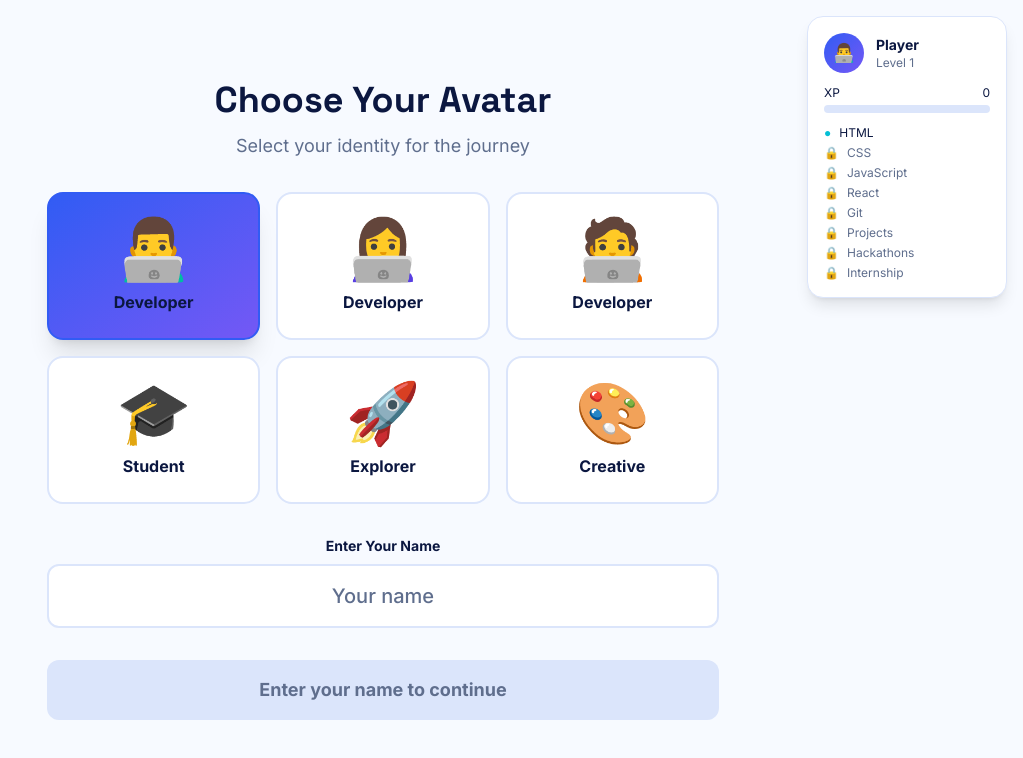
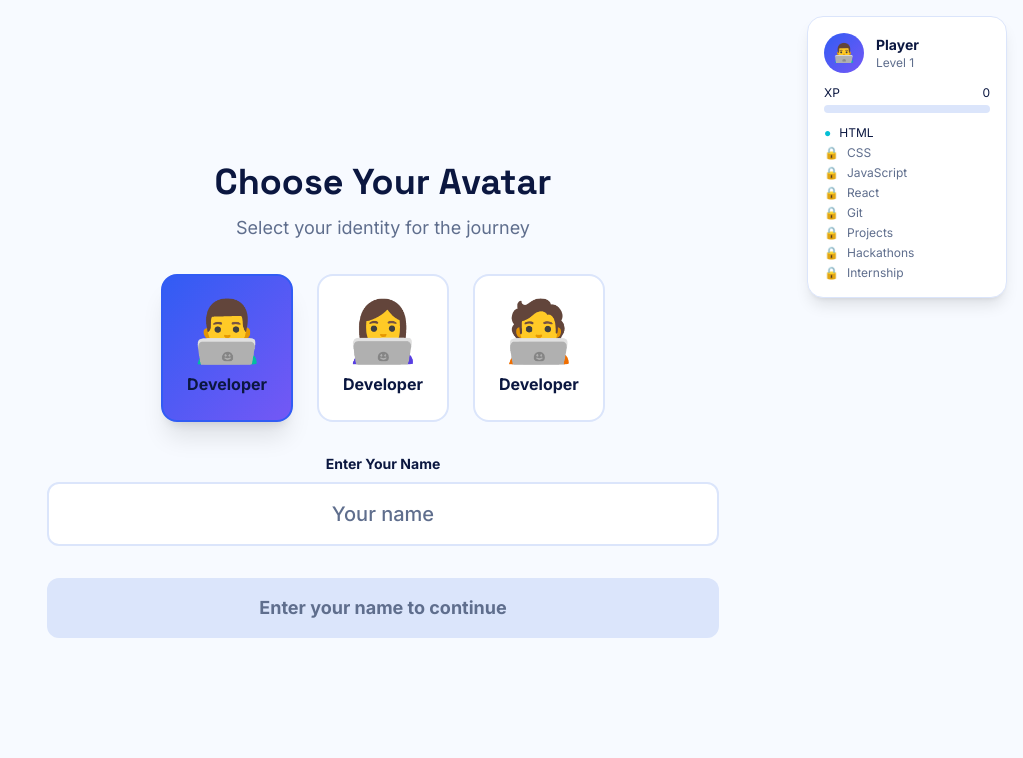
Before and after one commit to shubham123df/NexaSoul-Simulation, a React (Vite) app: page / in a window 1280 px wide. Both pictures are taken after a click on the button "Start Your Journey →". Shown: the top 758 px of the page, without its empty margins (257-1280 px from the left). Built offline with nearby package versions, Linux system fonts and the light colour scheme.

Commit message:
Remove Student, Explorer, Creative avatars - keep only Developer options

```diff
--- a/src/components/HUD.tsx
+++ b/src/components/HUD.tsx
@@ -19,7 +19,7 @@ export default function HUD() {
     >
       <div className="flex items-center gap-3 mb-3">
         <div className="w-10 h-10 rounded-full bg-gradient-to-br from-[#315cf4] to-[#7458f5] flex items-center justify-center text-lg">
-          {player.avatar === 'male' ? '👨‍💻' : player.avatar === 'female' ? '👩‍💻' : player.avatar === 'non-binary' ? '🧑‍💻' : player.avatar === 'student' ? '🎓' : player.avatar === 'explorer' ? '🚀' : '🎨'}
+          {player.avatar === 'male' ? '👨‍💻' : player.avatar === 'female' ? '👩‍💻' : '🧑‍💻'}
         </div>
         <div>
           <div className="font-bold text-sm text-[#0b1740]">{player.name || 'Player'}</div>
--- a/src/components/scenes/AvatarSelectionScene.tsx
+++ b/src/components/scenes/AvatarSelectionScene.tsx
@@ -6,9 +6,6 @@ const avatars = [
   { id: 'male' as Avatar, emoji: '👨‍💻', label: 'Developer' },
   { id: 'female' as Avatar, emoji: '👩‍💻', label: 'Developer' },
   { id: 'non-binary' as Avatar, emoji: '🧑‍💻', label: 'Developer' },
-  { id: 'student' as Avatar, emoji: '🎓', label: 'Student' },
-  { id: 'explorer' as Avatar, emoji: '🚀', label: 'Explorer' },
-  { id: 'creative' as Avatar, emoji: '🎨', label: 'Creative' },
 ]
 
 export default function AvatarSelectionScene() {
@@ -43,7 +40,7 @@ export default function AvatarSelectionScene() {
         </motion.div>
 
         {/* Avatar Selection Grid */}
-        <div className="grid grid-cols-2 md:grid-cols-3 gap-4 mb-8">
+        <div className="flex justify-center gap-6 mb-8">
           {avatars.map((avatar, index) => (
             <motion.button
               key={avatar.id}
--- a/src/store/simulationStore.ts
+++ b/src/store/simulationStore.ts
@@ -15,7 +15,7 @@ export type SimulationState =
   | 'GRADUATION'
   | 'JOIN'
 
-export type Avatar = 'male' | 'female' | 'non-binary' | 'student' | 'explorer' | 'creative'
+export type Avatar = 'male' | 'female' | 'non-binary'
 
 export interface Skill {
   name: string
```
